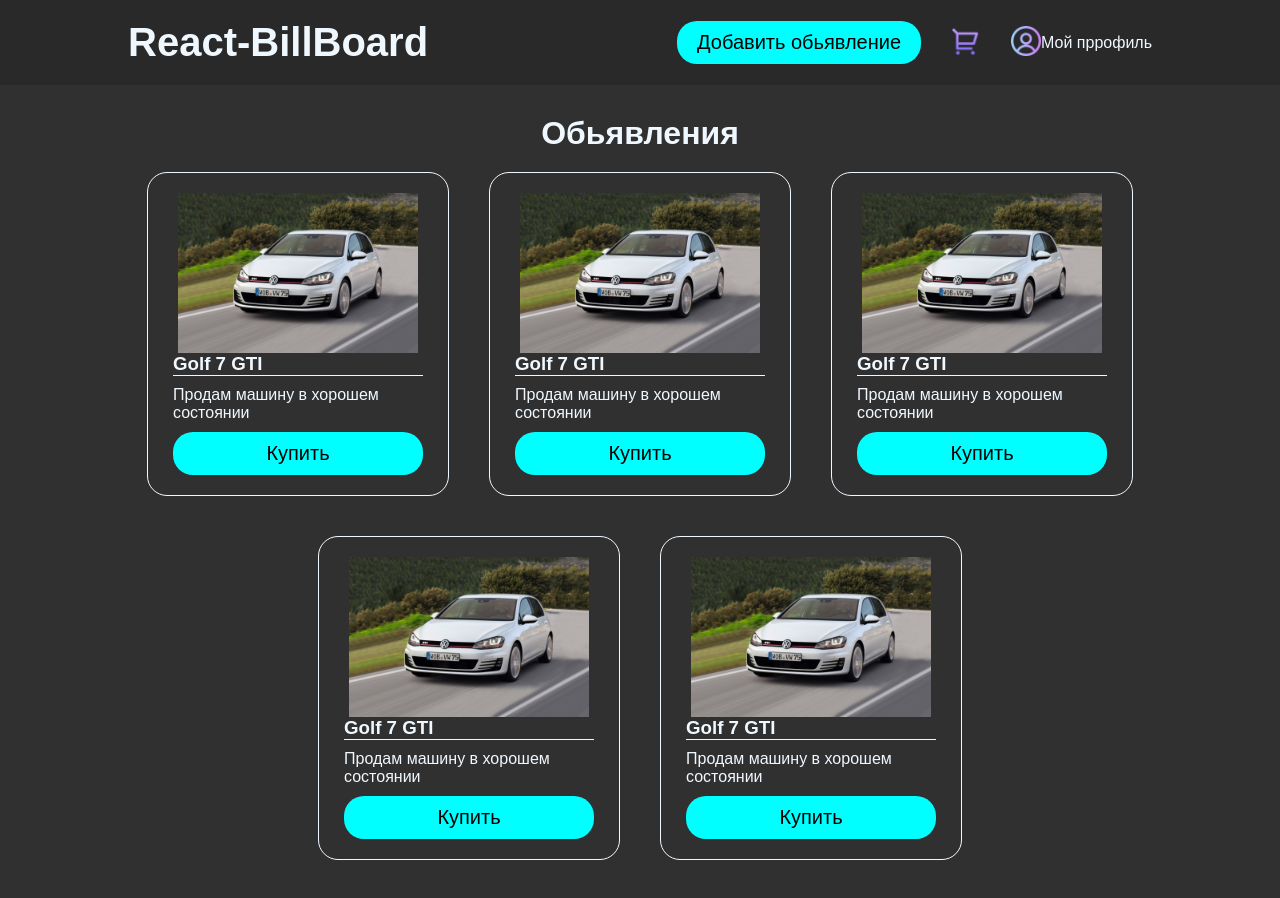
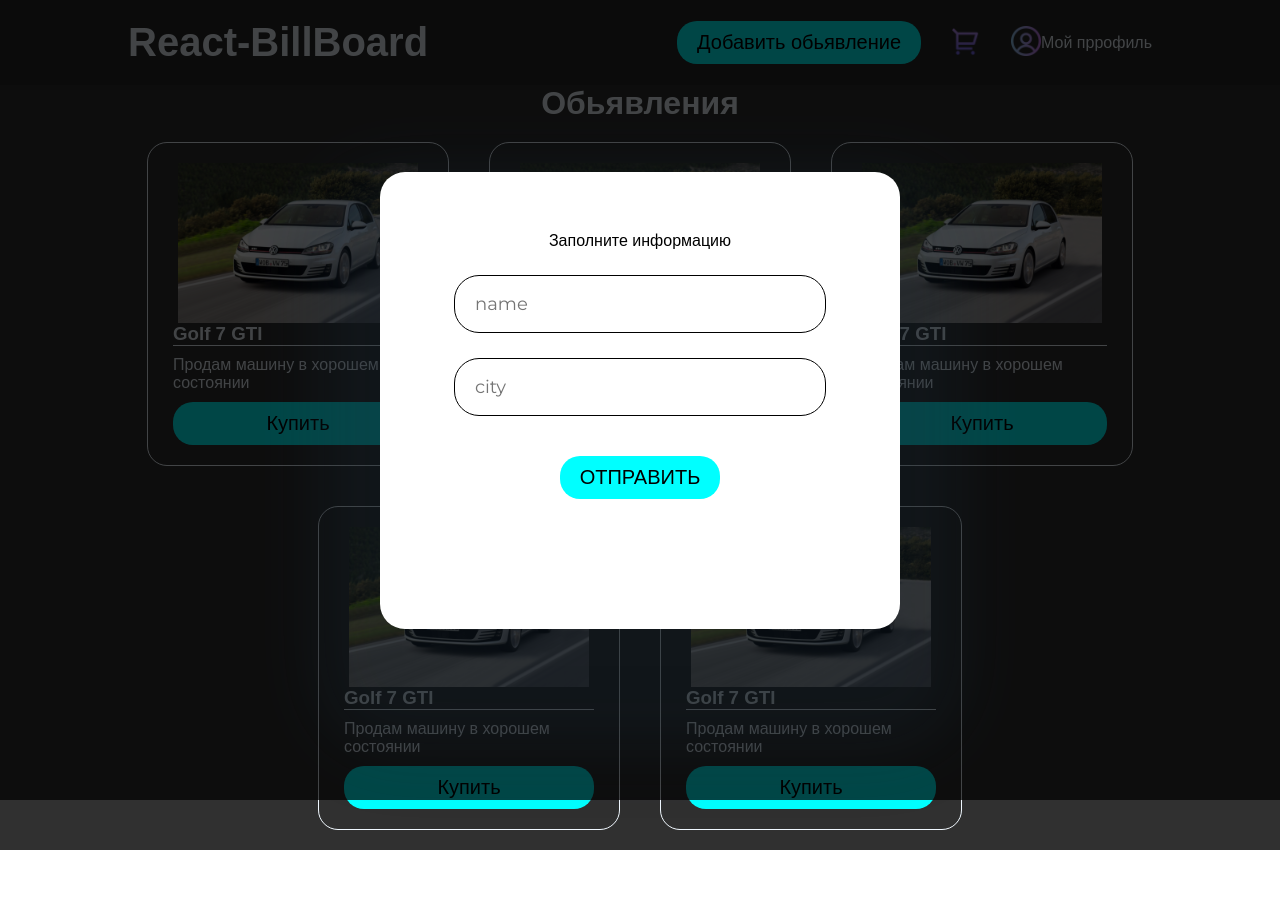
Before and after one commit to ovsiannykov/react-billboard, a React (Create React App) app: page / in a window 1280 px wide. Shown: the top 898 px of the page. After the commit the page ends 850 px from the top, so only its background shows below. Built offline with nearby package versions, Linux system fonts and the light colour scheme; a web font is replaced by a local one.

Commit message:
Added PopUp&Fixed Display

```diff
--- a/src/App.css
+++ b/src/App.css
@@ -5,19 +5,21 @@
 }
 
 .wrapper {
+  overflow: hidden;
   background-color: #303030;
 
-  width:100vw;
+  width:100%;
   margin: 0 auto;
 }
 
 .main {
+
   justify-content: center;
   display: flex;
   flex-wrap: wrap;
   background-color: #303030;
   margin: 0 auto;
-  max-width: 1500px;
+
 }
 header {
   background-color: #292929;
@@ -58,7 +60,8 @@
   margin-left: 30px;
 }
 .content {
-  padding: 30px;
+  margin: 0 auto;
+  max-width: 1170px;
   color: aliceblue;
   flex-direction: column;
   display: flex;
--- a/src/App.js
+++ b/src/App.js
@@ -1,10 +1,13 @@
 import "./App.css";
-import Cart from "../src/components/Cart";
+import Cart from "./components/Cart/Cart";
+import Popup from "./components/Pop-up/Popup";
 
 function App() {
   return (
     <div className="App">
+    <Popup/>
       <div className="wrapper">
+
         <header>
           <div>
             <h2 className="logo">React-BillBoard</h2>
--- /dev/null
+++ b/src/components/Pop-up/Popup.jsx
@@ -0,0 +1,18 @@
+import "./popup.css"
+
+
+function Popup () {
+    return(
+        <div className="popupWrapper">
+        <div className="popupBody">
+            <p>Заполните информацию</p>
+            <form action="">
+                <input type="text" placeholder="name"/>
+                <input type="text" placeholder="city" />
+                <button className="popupBtn">ОТПРАВИТЬ</button>
+            </form>
+        </div>
+        </div>
+    );
+}
+export default Popup;
--- /dev/null
+++ b/src/components/Pop-up/popup.css
@@ -0,0 +1,53 @@
+.popupWrapper {
+    display: flex ;
+    position: fixed;
+    left: 0;
+    top: 0;
+    z-index: 6;
+    width: 100%;
+    height: 100%;
+    align-items: center;
+    background-color: rgba(0, 0, 0, 0.727);
+}
+.popupBody {
+    box-shadow: 0px 59px 70px 62px rgba(34, 60, 80, 0.2);
+    text-align: center;
+    padding: 60px 10px 130px 10px;
+    width: 500px;
+    position: relative;
+    margin: auto;
+    background-color: #fff;
+    border-radius: 25px;
+    display: flex;
+    flex-direction: column;
+}
+.popupBody input {
+    border-radius: 25px;
+    display: block;
+    margin: 25px auto 0px auto;
+    width: 330px;
+    padding: 17px 20px;
+    background-color: #ffffff;
+    border: 1px solid black;
+    font-family: 'Montserrat', sans-serif;
+    font-weight: 500;
+    font-size: 18px;
+    color: #89909f;
+}
+
+.popupBody input:focus {
+    outline: none;
+}
+.popupBtn {
+    margin-top: 40px;
+    border-radius: 20px;
+    font-size: 20px;
+    background-color: aqua;
+    border: none;
+    padding: 10px 20px;
+    transition: all .2s ease-in-out;
+    cursor: pointer;
+}
+.popupBtn:hover {
+    transform: translateY(-3px);
+  }
```
Also changed, not shown: src/components/Cart/Cart.jsx (renamed from src/components/Cart.jsx), src/components/Cart/cart.css (renamed from src/components/cart.css).
